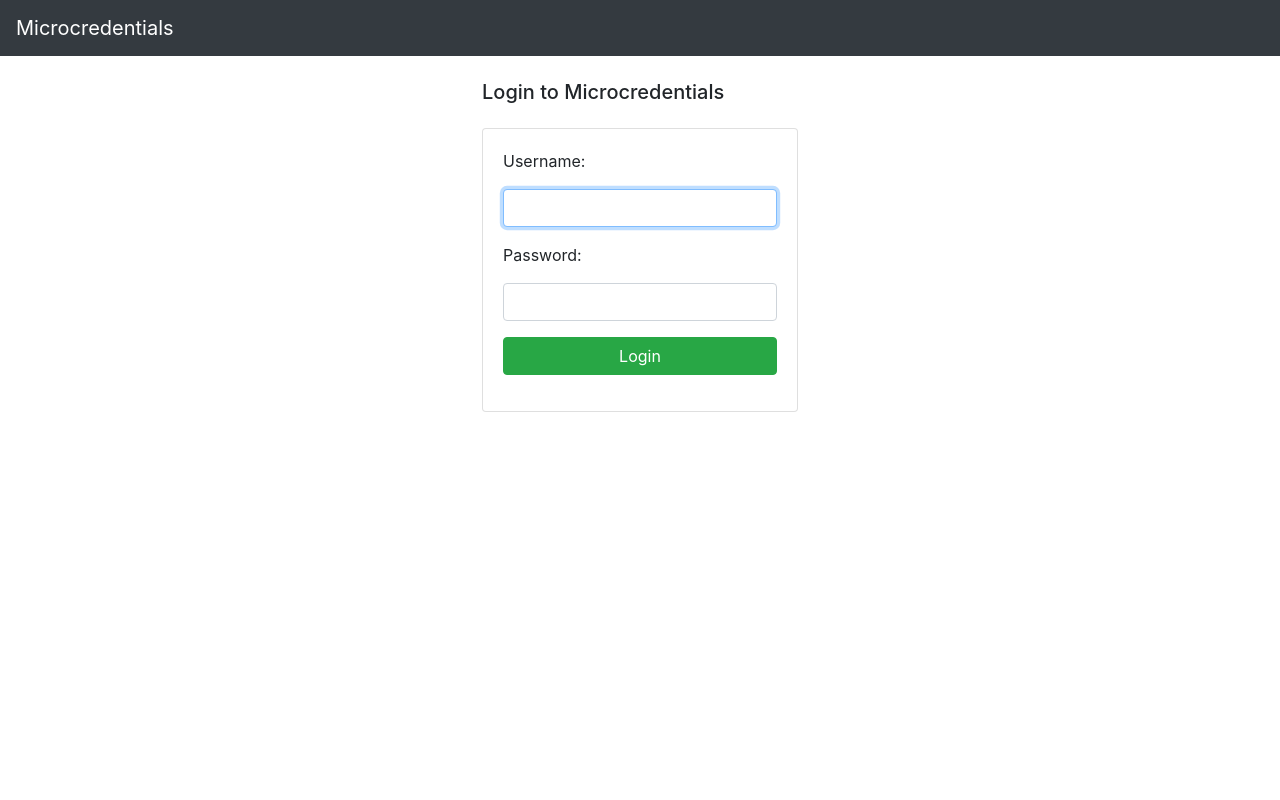
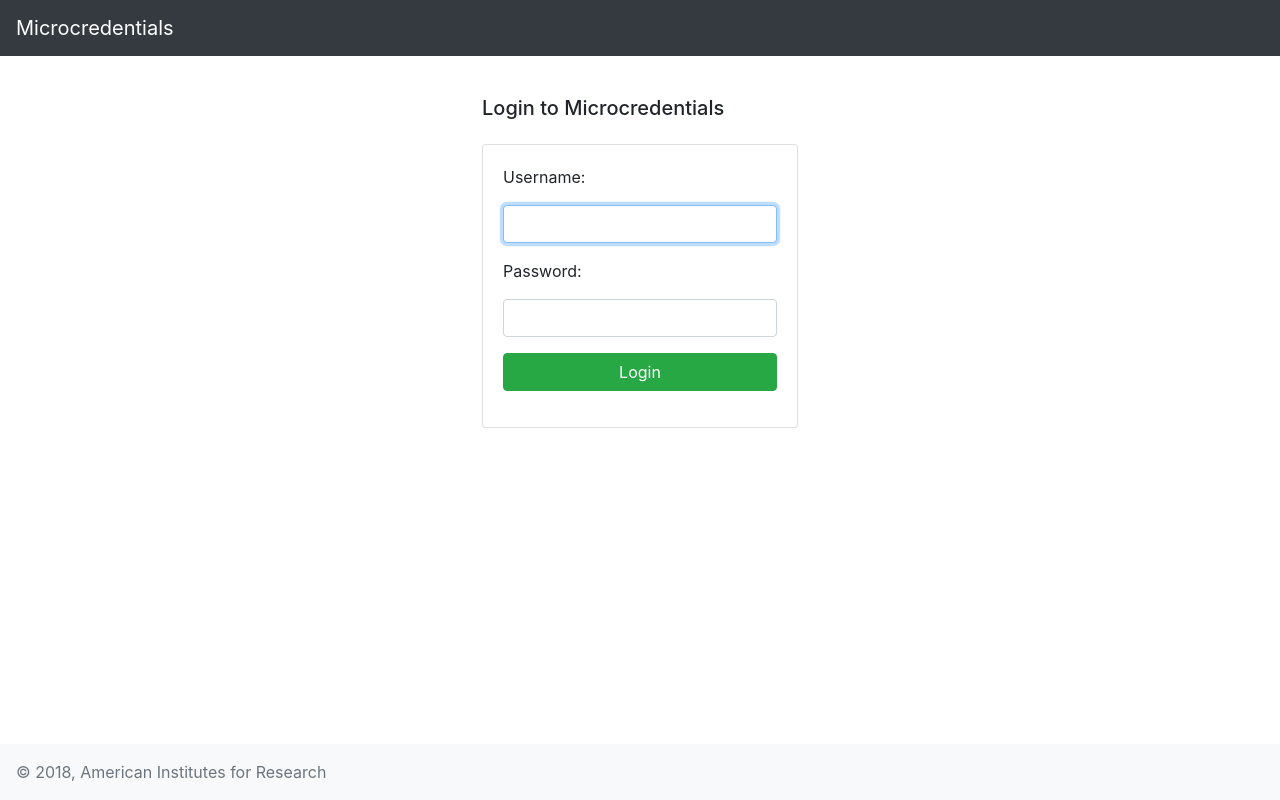
Before and after one commit to antonrudnev/responsive_cert, a Django app: page /login/ in a window 1280 px wide. Run offline with Django 3.2, Linux system fonts and the light colour scheme; some libraries are stand-ins or nearby versions.

Commit message:
Footer added.

```diff
--- a/cert/templates/base.html
+++ b/cert/templates/base.html
@@ -1,13 +1,14 @@
 <!DOCTYPE html>
-<html lang="en">
+<html lang="en" class="h-100">
     <head>
         <meta charset="UTF-8">
         <meta name="viewport" content="width=device-width, initial-scale=1, shrink-to-fit=no">
         <link rel="stylesheet" href="https://stackpath.bootstrapcdn.com/bootstrap/4.2.1/css/bootstrap.min.css" integrity="sha384-GJzZqFGwb1QTTN6wy59ffF1BuGJpLSa9DkKMp0DgiMDm4iYMj70gZWKYbI706tWS" crossorigin="anonymous">
         <title>{% block title %}Microcredentials{% endblock %}</title>
     </head>
-    <body>
-        <nav class="navbar navbar-expand-md navbar-dark bg-dark">
+    <body class="d-flex flex-column h-100">
+        <header>
+            <nav class="navbar navbar-expand-md navbar-dark bg-dark fixed-top mb-4">
                 <div class="navbar-brand">Microcredentials</div>
                 {% if user.is_authenticated %}
                     <button class="navbar-toggler" type="button" data-toggle="collapse" data-target="#navbarSupportedContent" aria-controls="navbarSupportedContent" aria-expanded="false" aria-label="Toggle navigation">
@@ -29,11 +30,15 @@
                     </div>
                 {% endif %}
             </nav>
+        </header>
+
         {% if not user.is_superuser %}
-            <div class="container">
+            <main role="main" class="flex-shrink-0 my-5">
+                <div class="container my-5">
                     {% block content %}
                     {% endblock %}
                 </div>
+            </main>
             {% block controls %}
 
             {% endblock %}
@@ -43,6 +48,9 @@
                 Click <a href="{% url 'admin:index' %}">here</a> if you are administrator
             </div>
         {% endif %}
+        <nav class="navbar navbar-light bg-light mt-auto py-3 flex-shrink-0">
+            <span class="text-muted">&copy {% now "Y" %}, American Institutes for Research</span>
+        </nav>
         <script src="https://code.jquery.com/jquery-3.3.1.slim.min.js" integrity="sha384-q8i/X+965DzO0rT7abK41JStQIAqVgRVzpbzo5smXKp4YfRvH+8abtTE1Pi6jizo" crossorigin="anonymous"></script>
         <script src="https://cdnjs.cloudflare.com/ajax/libs/popper.js/1.14.6/umd/popper.min.js" integrity="sha384-wHAiFfRlMFy6i5SRaxvfOCifBUQy1xHdJ/yoi7FRNXMRBu5WHdZYu1hA6ZOblgut" crossorigin="anonymous"></script>
         <script src="https://stackpath.bootstrapcdn.com/bootstrap/4.2.1/js/bootstrap.min.js" integrity="sha384-B0UglyR+jN6CkvvICOB2joaf5I4l3gm9GU6Hc1og6Ls7i6U/mkkaduKaBhlAXv9k" crossorigin="anonymous"></script>
--- a/cert/templates/cert/profile_list.html
+++ b/cert/templates/cert/profile_list.html
@@ -1,8 +1,8 @@
 {% extends 'base.html' %}
 
 {% block content %}
-    <h4 class="d-none d-md-block mt-4">Available users:</h4>
-    <div class="list-group mt-4">
+    <h4 class="d-none d-md-block mb-4">Available users:</h4>
+    <div class="list-group">
         {% for profile in object_list %}
             <a class="list-group-item list-group-item-action" href="{% url 'cert-user-detail' profile.user_id %}">
                 <div class="d-flex w-100 justify-content-between">
--- a/cert/templates/registration/login.html
+++ b/cert/templates/registration/login.html
@@ -5,12 +5,11 @@
 {% block content %}
     <div class="d-none d-lg-block">
         <div class="d-flex justify-content-center">
-        <div>
-            {% include "registration/login_form.html" %}
+            <div>
+                {% include "registration/login_form.html" %}
+            </div>
         </div>
     </div>
-    </div>
-
     <div class="d-block d-lg-none">
         {% include "registration/login_form.html" %}
     </div>
--- a/cert/templates/registration/login_form.html
+++ b/cert/templates/registration/login_form.html
@@ -1,5 +1,5 @@
-<h5 class="my-4">Login to Microcredentials</h5>
-<div class="card">
+<h5>Login to Microcredentials</h5>
+<div class="card mt-4">
     <div class="card-body">
         {% if next %}
         <form action="/login/?next={{ next }}" method="post">
```
Lines whose indentation alone changed are shown as unchanged.
